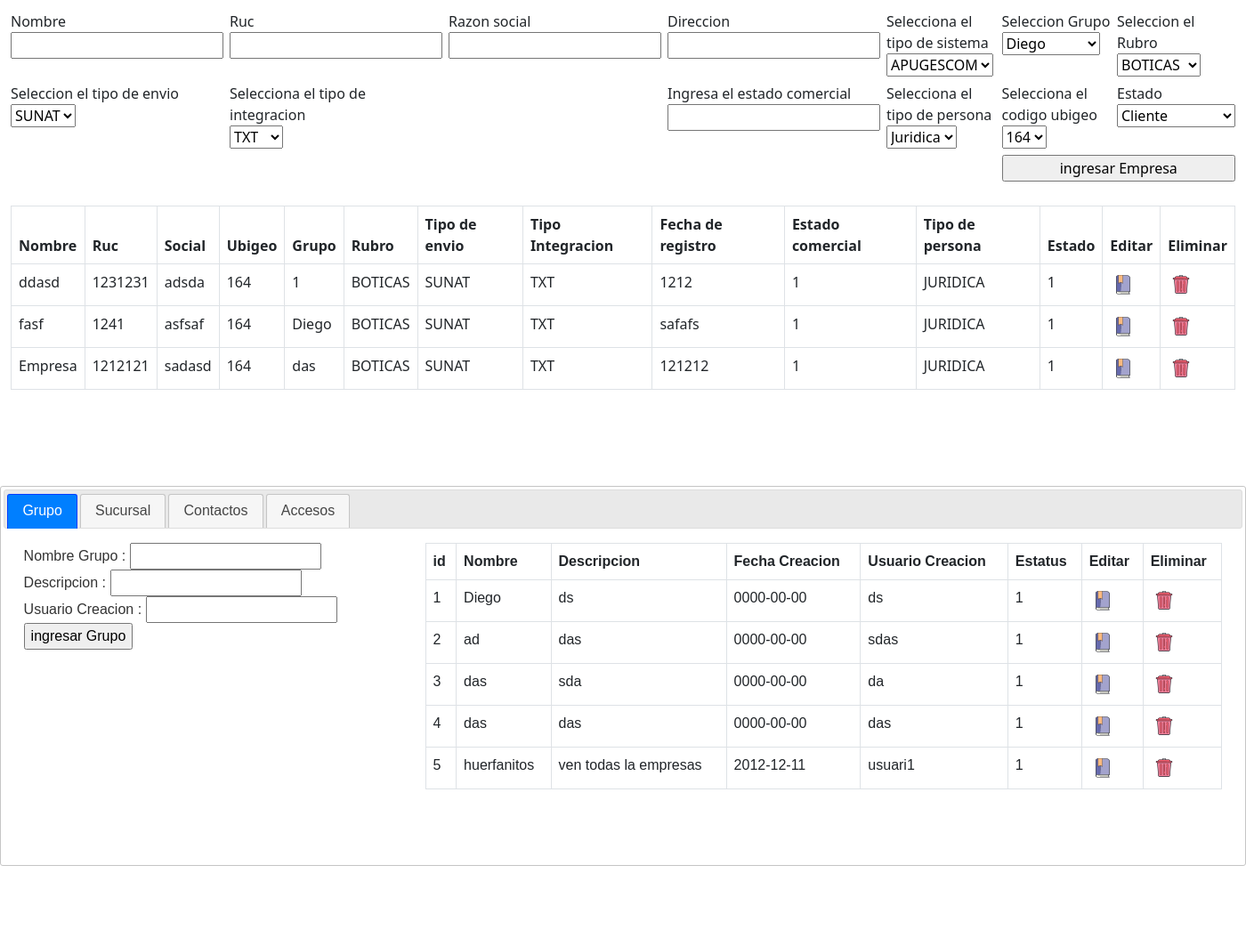
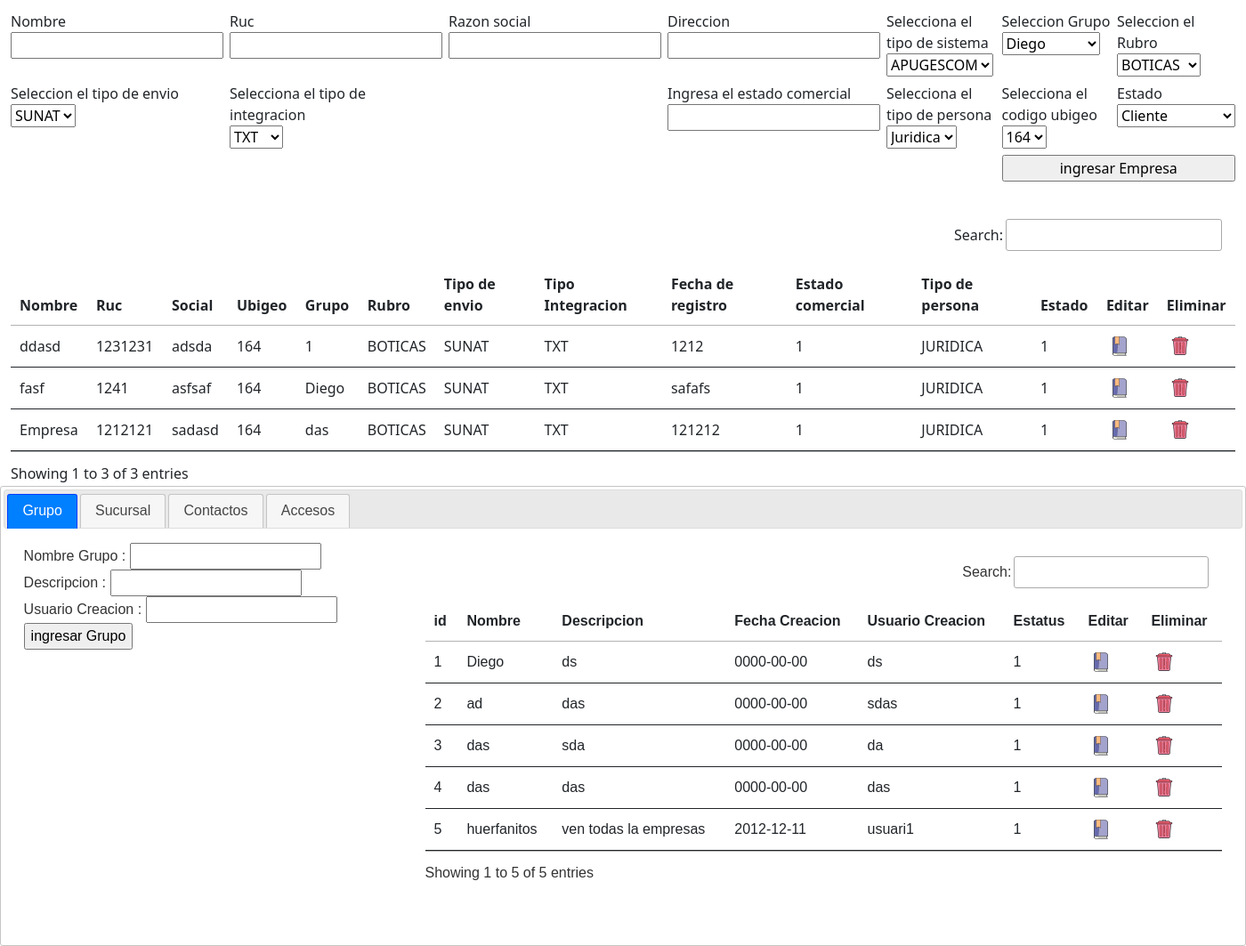
Before and after one commit to DiegoNY/apuControl, a PHP site: page / in a window 1400 px wide. Shown: the part 72-1135 px from the top of the page at 89% size. Before the commit the page ends 1045 px from the top, so only its background shows below. Run offline with PHP 8.4, Linux system fonts and the light colour scheme; data comes from the database, SQL or seed files in the repository; lists and menus that the app fills with data are empty; some libraries are stand-ins or nearby versions.

Commit message:
Cambios en el fronteend DataTable casi listas corregir bugs

```diff
--- a/src/index.php
+++ b/src/index.php
@@ -8,16 +8,16 @@ $fecha = date('d/m/y');
 <head>
     <meta charset="UTF-8">
     <meta http-equiv="X-UA-Compatible" content="IE=edge">
-    <meta name="viewport" content="width=device-width, initial-scale=1.0">
+    <meta name="viewport" content="width=device-width, initial-scale=1, shrink-to-fit=no">
     <title>Document</title>
     <!-- CSS only -->
     <link href="https://cdn.jsdelivr.net/npm/bootstrap@5.2.2/dist/css/bootstrap.min.css" rel="stylesheet" integrity="sha384-Zenh87qX5JnK2Jl0vWa8Ck2rdkQ2Bzep5IDxbcnCeuOxjzrPF/et3URy9Bv1WTRi" crossorigin="anonymous">
     <!-- JavaScript Bundle with Popper -->
     <script src="https://cdn.jsdelivr.net/npm/bootstrap@5.2.2/dist/js/bootstrap.bundle.min.js" integrity="sha384-OERcA2EqjJCMA+/3y+gxIOqMEjwtxJY7qPCqsdltbNJuaOe923+mo//f6V8Qbsw3" crossorigin="anonymous"></script>
     <!--DataTable-->
-    <link rel="stylesheet" href="https://cdn.datatables.net/1.12.1/js/jquery.dataTables.min.js">
-    <script src="https://code.jquery.com/jquery-3.5.1.js"></script>
-    <link rel="stylesheet" href="https://cdn.datatables.net/1.12.1/css/jquery.dataTables.min.css">
+    <link rel="stylesheet" href="//cdn.datatables.net/1.10.24/css/jquery.dataTables.min.css">
+
+
     <!-- Stylos -->
     <link rel="stylesheet" href="style/style.css">
     <!---TABS LINKS -->
@@ -99,7 +99,7 @@ $fecha = date('d/m/y');
                         </div>
                         <div>
 
-                            <input type="hidden" name="txtFechaRegistro" id="txtFechaRegistro" value="<?php echo $fecha?>">
+                            <input type="hidden" name="txtFechaRegistro" id="txtFechaRegistro" value="<?php echo $fecha ?>">
                         </div>
                         <div>
                             <label for="txtEstadoComercial">Ingresa el estado comercial</label>
@@ -136,23 +136,23 @@ $fecha = date('d/m/y');
 
                 <div class="tabla-empresas">
                     <div class="tablas-empresa table-responsive container-fluid">
-                        <table id="tabla_empresas" class="table     table-bordered border table-hover" style="width:100%">
+                        <table id="tabla_empresass" class="table  table-wrap table-hover" style="width:100%">
                             <thead>
                                 <tr>
-                                    <th>Nombre</th>
-                                    <th>Ruc</th>
-                                    <th>Social</th>
-                                    <th>Ubigeo</th>
-                                    <th>Grupo</th>
-                                    <th>Rubro</th>
-                                    <th>Tipo de envio</th>
-                                    <th>Tipo Integracion</th>
-                                    <th>Fecha de registro</th>
-                                    <th>Estado comercial</th>
-                                    <th>Tipo de persona</th>
-                                    <th>Estado</th>
-                                    <th>Editar</th>
-                                    <th>Eliminar</th>
+                                    <th scope="col" >Nombre</th>
+                                    <th scope="col" >Ruc</th>
+                                    <th scope="col" >Social</th>
+                                    <th scope="col" >Ubigeo</th>
+                                    <th scope="col" >Grupo</th>
+                                    <th scope="col" >Rubro</th>
+                                    <th scope="col" >Tipo de envio</th>
+                                    <th scope="col" >Tipo Integracion</th>
+                                    <th scope="col" >Fecha de registro</th>
+                                    <th scope="col" >Estado comercial</th>
+                                    <th scope="col" >Tipo de persona</th>
+                                    <th scope="col" >Estado</th>
+                                    <th scope="col" >Editar</th>
+                                    <th scope="col" >Eliminar</th>
                                 </tr>
                             </thead>
                             <tbody id="listado-empresas">
@@ -201,9 +201,9 @@ $fecha = date('d/m/y');
                             <input type="button" onclick="RegistrarGrupo()" value="ingresar Grupo">
                         </form>
 
-                        <div class="tabla-grupo">
-                            <div class="tablas-empresa table-responsive">
-                                <table id="tabla-grupo" class="table table-bordered border table-hover" style="width:100%">
+                        <div class="tabla-grupo ">
+                            <div class="tablas-empresa table-responsive conteiner-fluid">
+                                <table id="tabla-grupos" class="table table-wrap table-hover" style="width:100%">
                                     <thead>
                                         <tr>
                                             <th>id</th>
@@ -262,7 +262,7 @@ $fecha = date('d/m/y');
 
                     <div class="tabla-sucursal">
                         <div class="tablas-sucursal table-responsive">
-                            <table id="tabla_sucursal" class="table table-bordered border table-hover" style="width:100%">
+                            <table id="tabla_sucursals" class="table table-wrap  table-hover" style="width:100%">
                                 <thead>
                                     <tr>
                                         <th>Id Empresa</th>
@@ -315,7 +315,7 @@ $fecha = date('d/m/y');
 
                     <div class="tabla-contactos">
                         <div class="tablas-contactos table-responsive">
-                            <table id="tabla_contactos" class="table table-bordered border table-hover" style="width:100%">
+                            <table id="tabla_contactoss" class="table table-wrap table-hover" style="width:100%">
                                 <thead>
                                     <tr>
                                         <th>Id Empresa</th>
@@ -363,13 +363,15 @@ $fecha = date('d/m/y');
                     </div>
                     <div class="tabla-accesos">
                         <div class="tablas-accesos table-responsive">
-                            <table id="tabla_accesos" class="table table-bordered border table-hover" style="width:100%">
+                            <table id="tabla_accesos" class="table table-wrap table-hover" style="width:100%">
                                 <thead>
                                     <tr>
                                         <th>Id Sucursal</th>
                                         <th>Nombre Acceso</th>
                                         <th>Id Acceso </th>
                                         <th>Contraseña </th>
+                                        <th>editar</th>
+                                        <th>eliminar</th>
                                     </tr>
                                 </thead>
 
@@ -387,10 +389,8 @@ $fecha = date('d/m/y');
     </main>
     <footer></footer>
 
+    <script src="https://cdn.datatables.net/1.12.1/js/jquery.dataTables.min.js"></script>
+
 </html>
-<style>
-    .inactive {
-        display: none;
-    }
-</style>
+
 <script type="text/javascript" src="js/main.js"></script>
--- a/src/js/main.js
+++ b/src/js/main.js
@@ -3,17 +3,7 @@ let editar = false;
 let editarContacto = false;
 let editarSucursall = false;
 let editarAccesp = false;
-// $(document).ready(function () {
-//   $("#tabla-grupo").DataTable({
-//     scrollY: "420px",
-//     scrollCollapse: true,
-//     paging: true,
-//     language: {
-//       url: "https://cdn.datatables.net/plug-ins/1.10.19/i18n/Spanish.json",
-//     },
-//     dom: '<"toolbar">Bftrp',
-//   });
-// });
+
 
 function RegistrarGrupo() {
   //si aun no estamos editando se registrara el grupo  pero si se esta editando se editaran los datos
@@ -151,18 +141,18 @@ function MostrarEmpresas() {
       empresas.forEach((empresas) => {
         template += `
         <tr id-empresa="${empresas.id}">
-          <td>${empresas.nom_comercial}</td>
-          <td>${empresas.ruc}</td>
-          <td>${empresas.razon_social}</td>
-          <td>${empresas.id_ubigeo}</td>
-          <td>${empresas.id_grupo}</td>
-          <td>${empresas.id_rubro}</td>
-          <td>${empresas.tipo_envio}</td>
-          <td>${empresas.id_tipo_integracion}</td>
-          <td>${empresas.fecha_registro}</td>
-          <td>${empresas.estado_comercial}</td>
-          <td>${empresas.tipo_persona}</td>
-          <td>${empresas.estado}</td>
+          <td scope="row" >${empresas.nom_comercial}</td>
+          <td scope="row" >${empresas.ruc}</td>
+          <td scope="row" >${empresas.razon_social}</td>
+          <td scope="row" >${empresas.id_ubigeo}</td>
+          <td scope="row" >${empresas.id_grupo}</td>
+          <td scope="row" >${empresas.id_rubro}</td>
+          <td scope="row" >${empresas.tipo_envio}</td>
+          <td scope="row" >${empresas.id_tipo_integracion}</td>
+          <td scope="row" >${empresas.fecha_registro}</td>
+          <td scope="row" >${empresas.estado_comercial}</td>
+          <td scope="row" >${empresas.tipo_persona}</td>
+          <td scope="row" >${empresas.estado}</td>
 
           <td><i class="btn-edit-empresa"><img src="img/icons8-bookmark.svg" class="img-table text-center" alt=""></i></td>
 
@@ -368,6 +358,7 @@ function eliminarSucursal() {
   });
 }
 
+
 editarSucursal();
 function editarSucursal() {
   $(document).on("click", ".btn-edit-sucursal", function () {
@@ -474,3 +465,71 @@ function editarAcceso(){
     $("#tabs").tabs();
 });
 }
+
+
+//dataTable
+
+$(document).ready(function(){
+  $('#tabla_sucursals').DataTable({
+    scrollY: '40vh',
+        scrollCollapse: true,
+        paging: false,
+        ordering: false,
+        searching:true,
+        "language": {
+          "url": "https://cdn.datatables.net/plug-ins/1.10.19/i18n/Spanish.json"
+      },
+  });
+});
+$(document).ready(function(){
+  $('#tabla-grupos').DataTable({
+    scrollY: '40vh',
+        scrollCollapse: true,
+        paging: false,
+        ordering: false,
+        searching:true,
+        "language": {
+          "url": "https://cdn.datatables.net/plug-ins/1.10.19/i18n/Spanish.json"
+      },
+  });
+});
+
+$(document).ready(function(){
+  $('#tabla_empresass').DataTable({
+    scrollY: '40vh',
+        scrollCollapse: true,
+        paging: false,
+        ordering: false,
+        searching:true,
+        "language": {
+          "url": "https://cdn.datatables.net/plug-ins/1.10.19/i18n/Spanish.json"
+      },
+  });
+});
+
+$(document).ready(function(){
+  $('#tabla_contactoss').DataTable({
+    scrollY: '40vh',
+        scrollCollapse: true,
+        paging: false,
+        ordering: false,
+        searching:true,
+        "language": {
+          "url": "https://cdn.datatables.net/plug-ins/1.10.19/i18n/Spanish.json"
+      },
+  });
+});
+
+$(document).ready(function(){
+  $('#tabla_accesos').DataTable({
+    scrollY: '40vh',
+        scrollCollapse: true,
+        paging: false,
+        ordering: false,
+        searching:true,
+        "language": {
+          "url": "https://cdn.datatables.net/plug-ins/1.10.19/i18n/Spanish.json"
+      }
+
+  });
+});
--- a/src/style/style.css
+++ b/src/style/style.css
@@ -88,6 +88,10 @@ main{
 
 }
 
+.dataTables_filter{
+    padding: 15px;
+}
+
 footer{
     display: none;
 }
```
Also changed, not shown: src/maqueta.html (+23 -17 lines).
